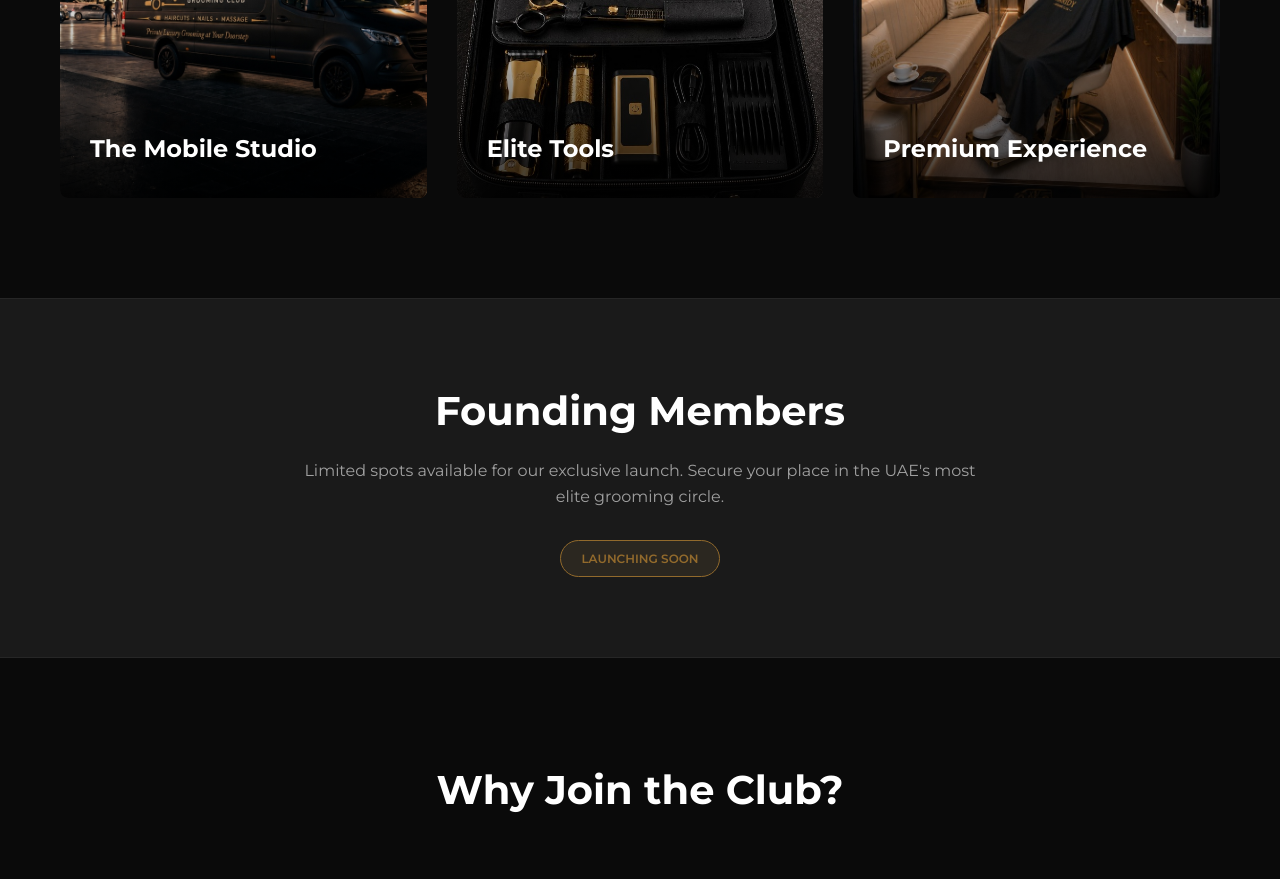
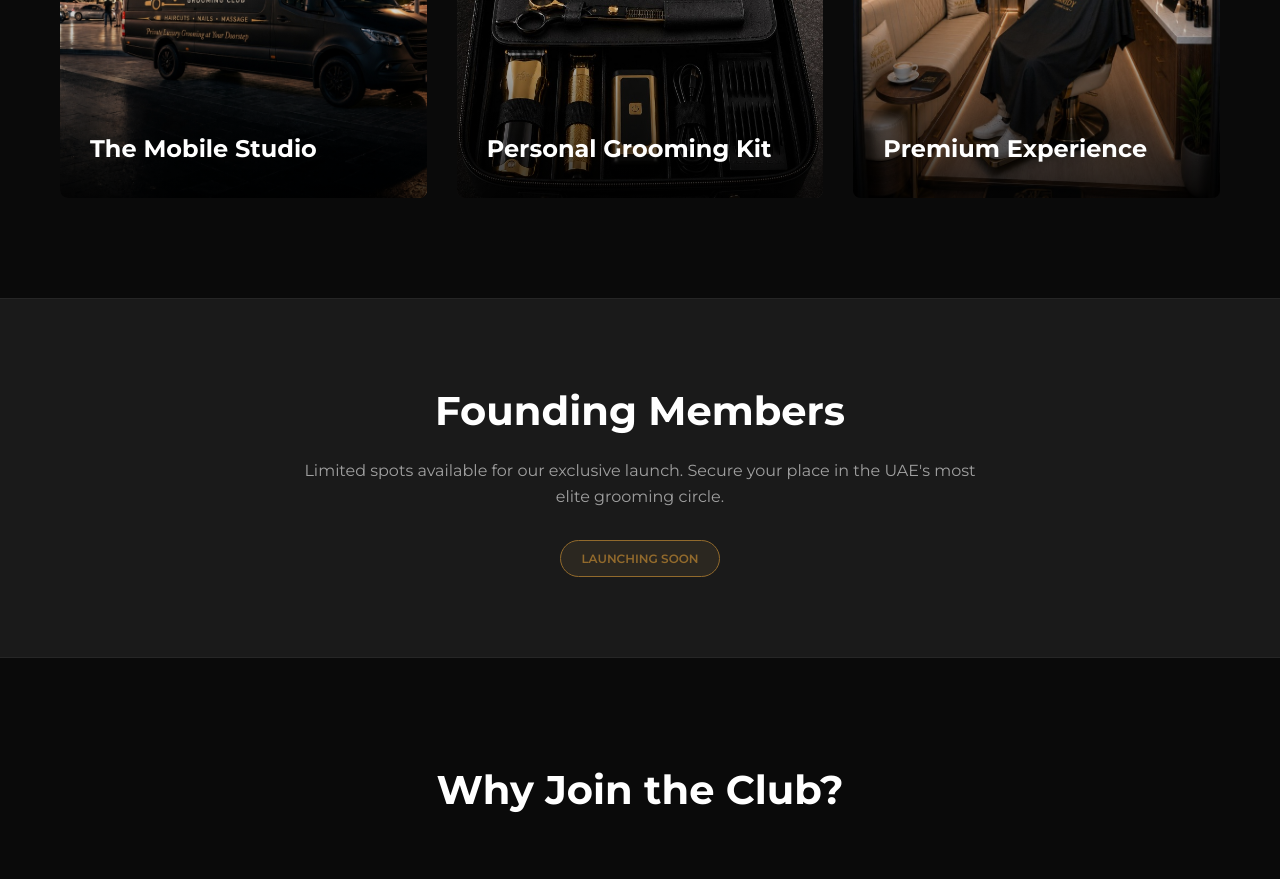
Before and after one commit to kilicacrv/maridygroominclub, a website built with Vite: page index.html in a window 1280 px wide. Shown: the part 1160-2039 px from the top of the page. Built offline with nearby package versions, Linux system fonts and the light colour scheme; no server answers.

Commit message:
Update Elite Tools to Personal Grooming Kit

```diff
--- a/index.html
+++ b/index.html
@@ -43,7 +43,7 @@
                 </div>
                 <div class="visual-card reveal">
                     <img src="premium_grooming_kit.jpg" alt="Premium Grooming Kit" loading="lazy">
-                    <h3>Elite Tools</h3>
+                    <h3>Personal Grooming Kit</h3>
                 </div>
                 <div class="visual-card reveal">
                     <img src="luxury_interior_barber.jpg" alt="Luxury Lifestyle" loading="lazy">
```
